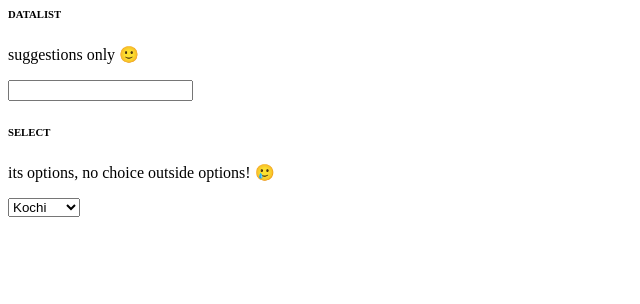
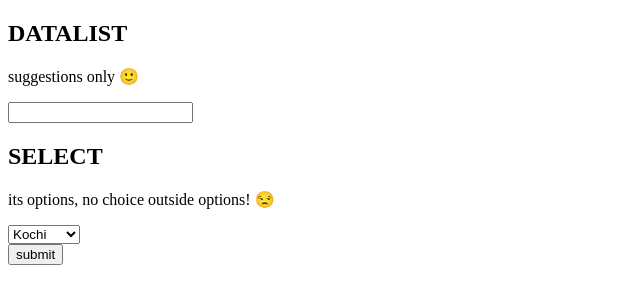
Before and after one commit to dawnei77/html-practice, a plain HTML site: page datalist and select.html in a window 1280 px wide. Shown: the whole page, without its empty margins (0-640 px from the left). Drawn offline with Linux system fonts and the light colour scheme.

Commit message:
Update html

```diff
--- a/datalist and select.html
+++ b/datalist and select.html
@@ -1,6 +1,11 @@
-<html>
+<!DOCTYPE html>
+<head>
+  <title>datalist and select</title>
+  <link rel="stylesheet" href="css/style.css">
+</head>
   <body>
-    <h6>DATALIST</h6>
+    <div class="dialogbox">
+    <h2>DATALIST</h2>
     <p>suggestions only 🙂</p>
     <div>
       <input list="cities" name="cities"/>
@@ -8,14 +13,16 @@
         <option value="Kochi">
         <option value="Chennai">
       </datalist>
-    </div>
-    <h6>SELECT</h6>
-    <p>its options, no choice outside options! 🥲</p>
+    </div><div id="bselect"></div>
+    <h2>SELECT</h2>
+    <p>its options, no choice outside options! 😒</p>
     <div>
       <select name="cities2">
         <option value="Kochi">Kochi</option>
         <option value="Chennai">Chennai</option>
       </select>
     </div>
+    <button id = "ds"> submit </button>
+    </div>
   </body>
 </html>
```
